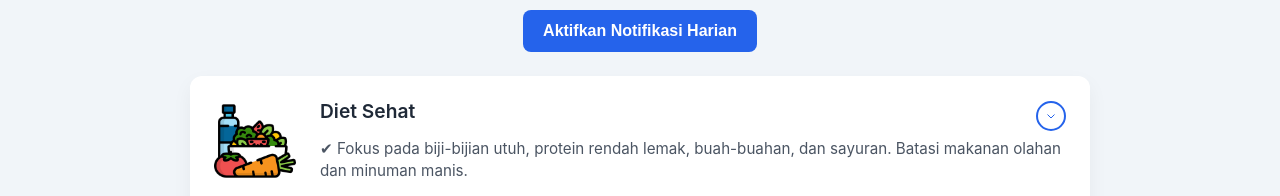
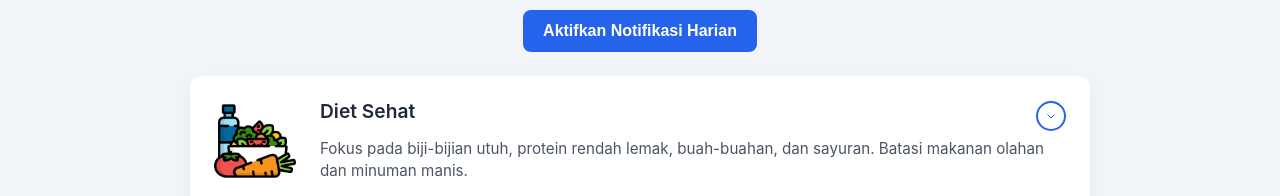
Before and after one commit to arvandza/diabetes-info, an Astro site: page / in a window 1280 px wide. Shown: the part 6260-6456 px from the top of the page. Built offline with nearby package versions, Linux system fonts and the light colour scheme; Astro itself is replaced by a stand-in of ours.

Commit message:
revision

```diff
--- a/src/components/prevention/PreventionComponent.astro
+++ b/src/components/prevention/PreventionComponent.astro
@@ -4,7 +4,7 @@ const strategiList = [
     icon: "/images/diet.png",
     title: "Diet Sehat",
     description:
-      "✔ Fokus pada biji-bijian utuh, protein rendah lemak, buah-buahan, dan sayuran. Batasi makanan olahan dan minuman manis.",
+      "Fokus pada biji-bijian utuh, protein rendah lemak, buah-buahan, dan sayuran. Batasi makanan olahan dan minuman manis.",
     details: [
       "✔ Konsumsi 5 porsi sayuran dan buah setiap hari.",
       "✔ Pilih karbohidrat kompleks seperti quinoa atau beras merah.",
```
